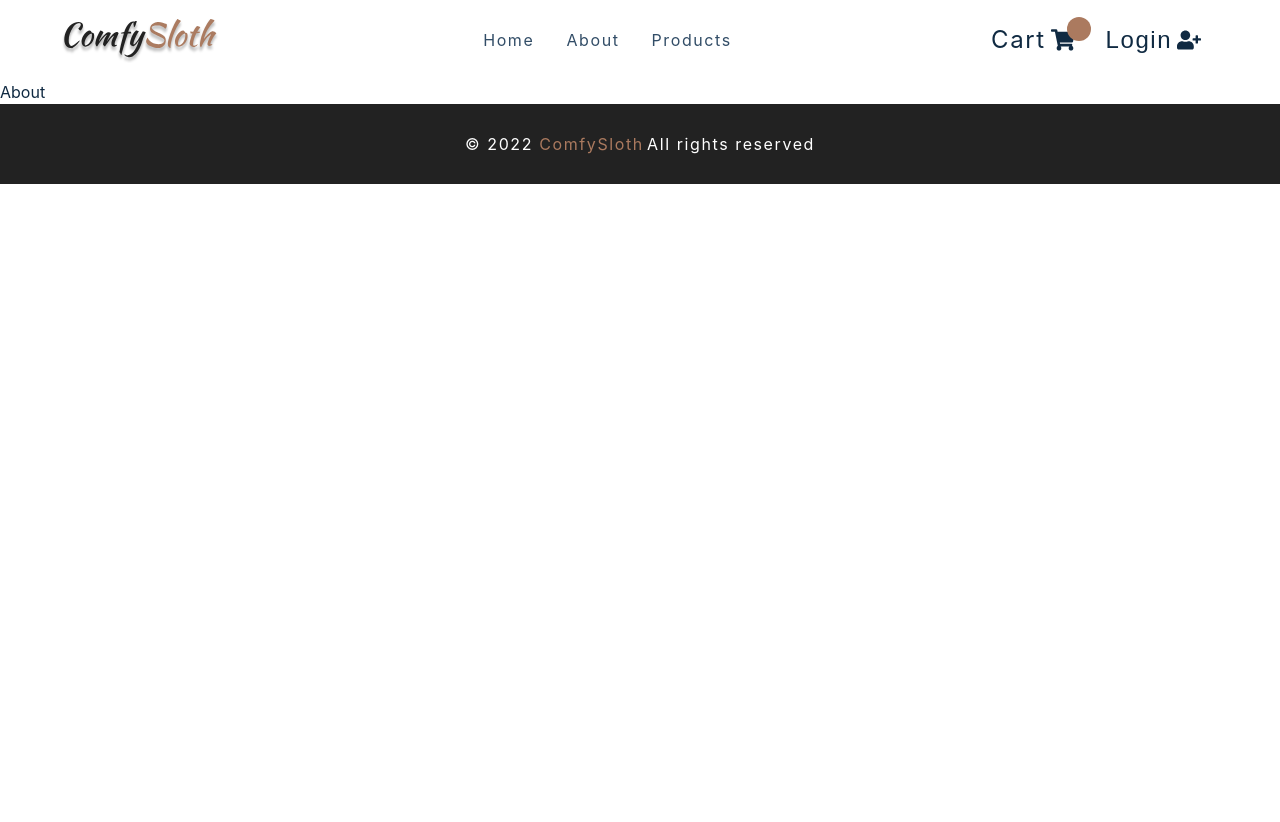
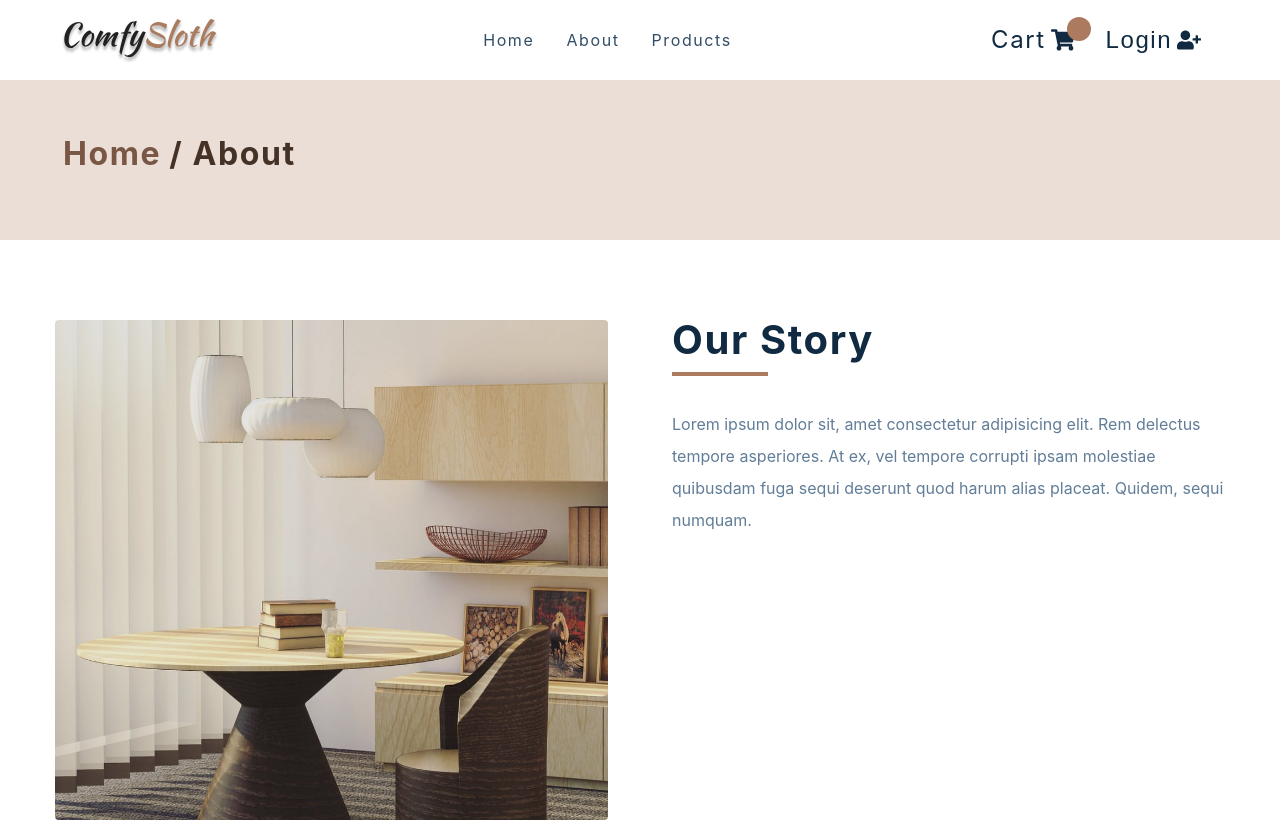
Before and after one commit to lakilorrr/E-Commerce-Project, a React (Create React App) app: page /about in a window 1280 px wide. Shown: the top 822 px of the page. Before the commit the page ends 800 px from the top, so only its background shows below. Built offline with nearby package versions, Linux system fonts and the light colour scheme.

Commit message:
add about

```diff
--- a/src/pages/AboutPage/index.js
+++ b/src/pages/AboutPage/index.js
@@ -1,9 +1,26 @@
 import React from 'react'
-import {Wrapper} from './style'
+import PageHero from '../../components/PageHero'
+import aboutImg from '../../assets/hero-bcg.jpeg'
+import { Wrapper } from './style'
 
 const About = () => {
-  return (
-    <Wrapper>About</Wrapper>
-  )
+    return (
+        <main>
+            <PageHero title='about' />
+            <Wrapper className='page section section-center'>
+                <img src={aboutImg} alt='desk' />
+                <article>
+                    <div className='title'>
+                        <h2>Our story</h2>
+                        <div className='underline'></div>
+                    </div>
+                    <p>
+                        Lorem ipsum dolor sit, amet consectetur adipisicing elit. Rem delectus tempore asperiores. At ex, vel tempore corrupti ipsam molestiae
+                        quibusdam fuga sequi deserunt quod harum alias placeat. Quidem, sequi numquam.
+                    </p>
+                </article>
+            </Wrapper>
+        </main>
+    )
 }
 export default About
```
